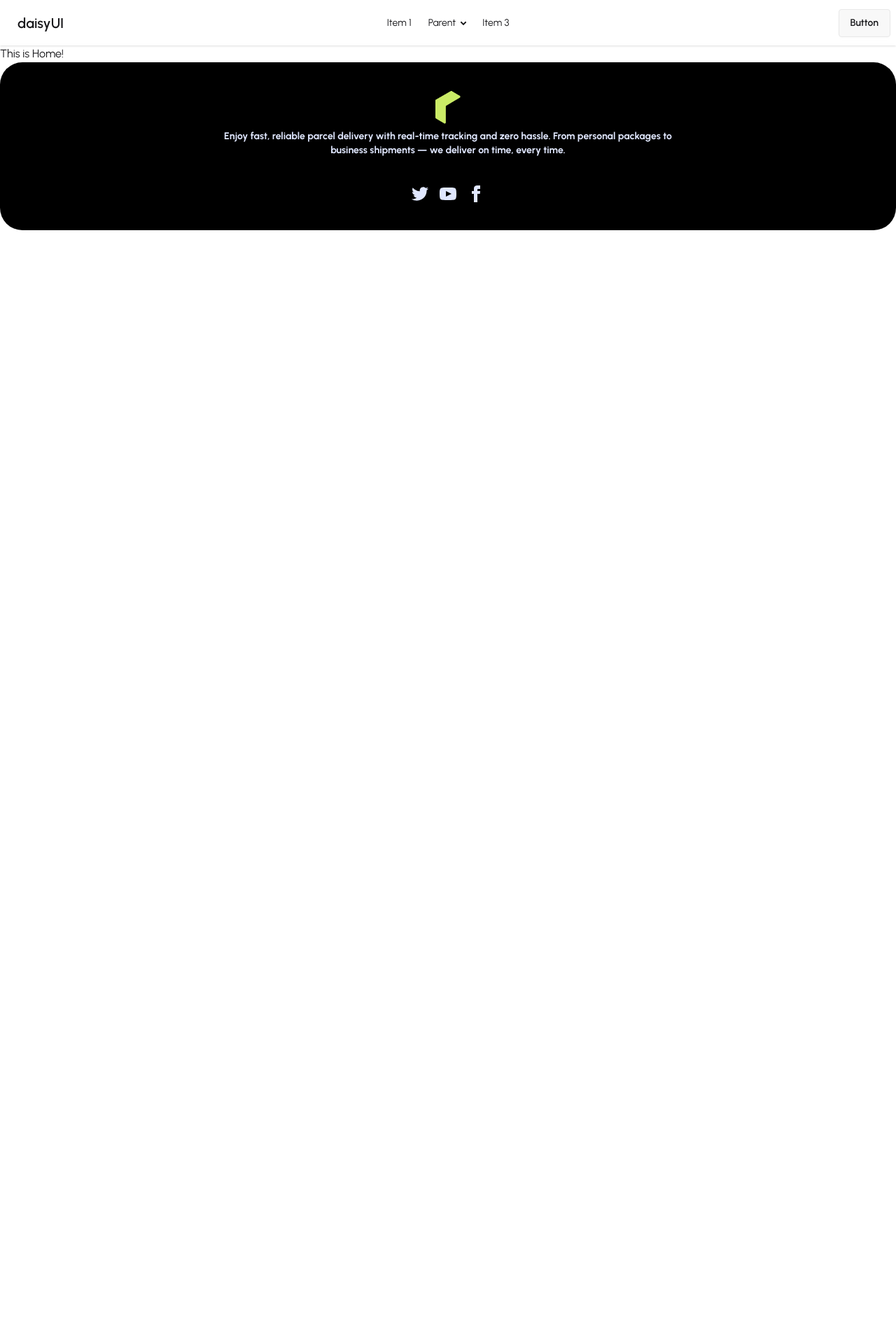
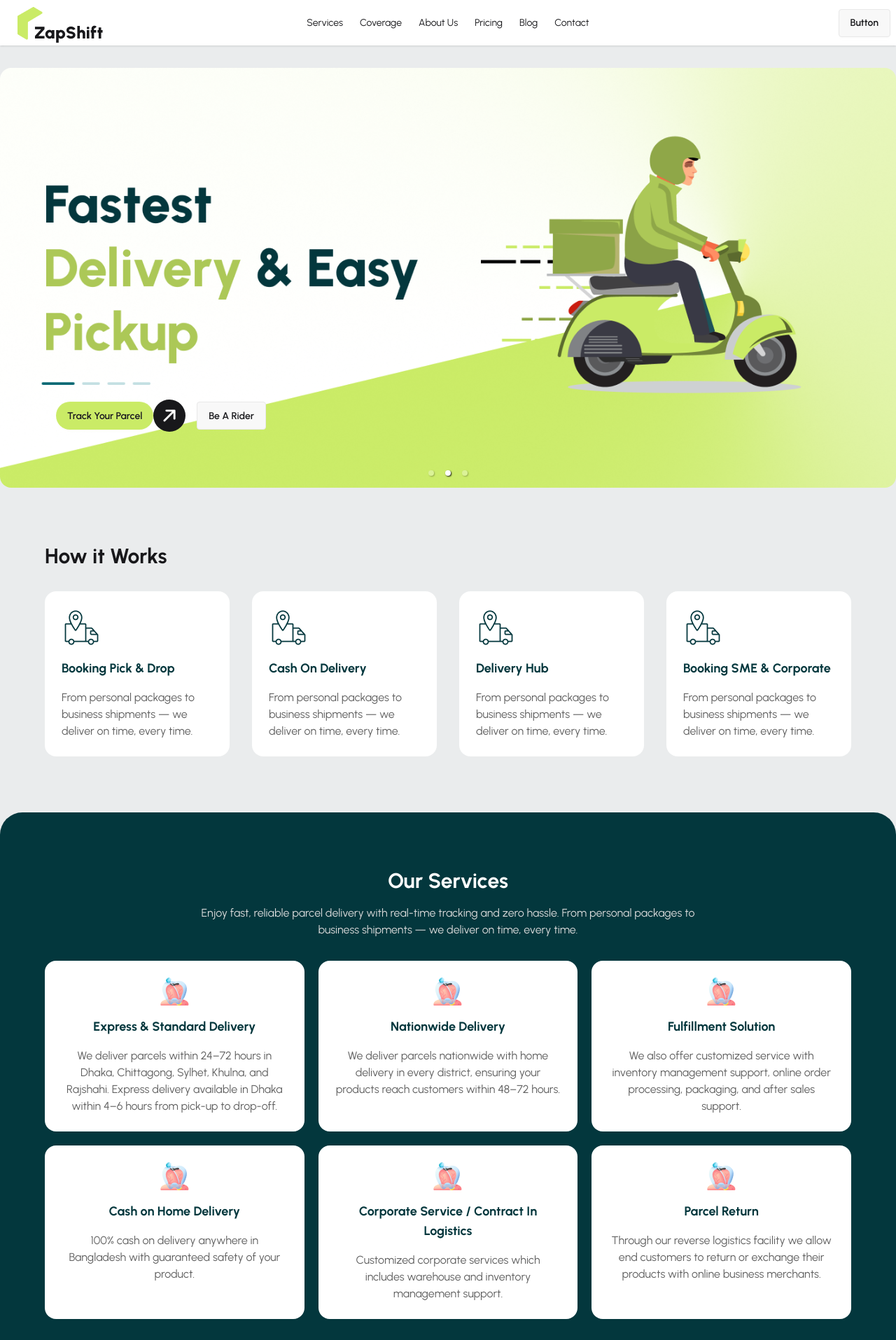
Before and after one commit to Ana-Ammar/zap-shift-client, a React (Vite) app: page / in a window 1280 px wide. Shown: the top 1915 px of the page at 70% size. Before the commit the page ends 800 px from the top, so only its background shows below. Built offline with nearby package versions, Linux system fonts and the light colour scheme.

Commit message:
banner, our services design implement

```diff
--- a/package.json
+++ b/package.json
@@ -14,6 +14,8 @@
     "daisyui": "^5.5.4",
     "react": "^19.2.0",
     "react-dom": "^19.2.0",
+    "react-icons": "^5.5.0",
+    "react-responsive-carousel": "^3.2.23",
     "react-router": "^7.9.6",
     "tailwindcss": "^4.1.17"
   },
--- a/src/Components/Logo/Logo.jsx
+++ b/src/Components/Logo/Logo.jsx
@@ -1,8 +1,9 @@
 import logo from "../../assets/logo.png";
 const Logo = () => {
   return (
-    <div>
+    <div className="flex items-end">
       <img src={logo}></img>
+      <h1 className="font-black text-2xl -ms-3 -mb-1.5">ZapShift</h1>
     </div>
   );
 };
--- a/src/Layouts/RootLayout.jsx
+++ b/src/Layouts/RootLayout.jsx
@@ -4,7 +4,7 @@ import Footer from "../Pages/Shared/Footer/Footer";
 
 const RootLayout = () => {
   return (
-    <div>
+    <div className="max-w-7xl mx-auto">
       <Navbar />
       <Outlet />
       <Footer />
--- /dev/null
+++ b/src/Pages/Home/Banner/Banner.jsx
@@ -0,0 +1,48 @@
+import { Carousel } from "react-responsive-carousel";
+import "react-responsive-carousel/lib/styles/carousel.min.css";
+import banner_img_1 from "../../../assets/banner/banner1.png";
+import banner_img_2 from "../../../assets/banner/banner2.png";
+import banner_img_3 from "../../../assets/banner/banner3.png";
+import { BsArrowUpRightCircleFill } from "react-icons/bs";
+
+const Banner = () => {
+  return (
+    <Carousel
+      autoPlay={true}
+      infiniteLoop={true}
+      showStatus={false}
+      showThumbs={false}
+     showArrows={false}
+    >
+      <div className="relative w-full md:h-[600px]">
+        <img src={banner_img_1} className="w-full h-full object-cover rounded-2xl"/>
+        <div className="absolute bottom-18 left-20 hidden md:flex items-center justify-center bg-white">
+            <button className="btn bg-primary rounded-full border-0">Track Your Parcel</button>
+            <button className="active:scale-95 transition-transform hover:cursor-pointer"><BsArrowUpRightCircleFill size={46}/> </button>
+            <button className="btn ml-4">Be A Rider</button>
+        </div>
+      </div>
+
+            <div className="relative w-full md:h-[600px]">
+        <img src={banner_img_2} className="w-full h-full object-cover rounded-2xl"/>
+        <div className="absolute bottom-20 left-20 hidden md:flex items-center justify-center">
+            <button className="btn bg-primary rounded-full border-0">Track Your Parcel</button>
+            <button className="active:scale-95 transition-transform hover:cursor-pointer"><BsArrowUpRightCircleFill size={46}/> </button>
+            <button className="btn ml-4 shadow-none">Be A Rider</button>
+        </div>
+      </div>
+
+            <div className="relative w-full md:h-[600px]">
+        <img src={banner_img_3} className="w-full h-full object-cover rounded-2xl"/>
+        <div className="absolute bottom-27 left-20 hidden md:flex items-center justify-center">
+            <button className="btn bg-primary rounded-full border-0 shadow-none">Track Your Parcel</button>
+            <button className="active:scale-95 transition-transform hover:cursor-pointer"><BsArrowUpRightCircleFill size={46}/> </button>
+            <button className="btn ml-4 shadow-none">Be A Rider</button>
+        </div>
+      </div>
+
+    </Carousel>
+  );
+};
+
+export default Banner;
--- a/src/Pages/Home/Home/Home.jsx
+++ b/src/Pages/Home/Home/Home.jsx
@@ -1,9 +1,14 @@
 import React from 'react';
+import Banner from '../Banner/Banner';
+import HowWorks from '../HowItWorks/HowWorks';
+import OurServices from '../OurServices/OurServices';
 
 const Home = () => {
     return (
-        <div>
-            This is Home!
+        <div className='my-8'>
+            <Banner />
+            <HowWorks />
+            <OurServices />
         </div>
     );
 };
--- /dev/null
+++ b/src/Pages/Home/HowItWorks/HowWorks.jsx
@@ -0,0 +1,29 @@
+import bookingImg from "../../../assets/bookingIcon.png";
+
+const HowWorks = () => {
+  const title = [
+    "Booking Pick & Drop",
+    "Cash On Delivery",
+    "Delivery Hub",
+    "Booking SME & Corporate",
+  ];
+  return (
+    <div className="my-20 md:px-16 px-6">
+      <h1 className="font-bold text-3xl mb-8">How it Works</h1>
+      <div className="grid grid-cols-1 md:grid-cols-4 gap-8">
+        {title.map((t, ind) => (
+          <div key={ind} className="space-y-4 p-6 bg-base-100 rounded-2xl">
+            <img src={bookingImg} />
+            <h1 className="font-bold text-secondary text-lg">{t}</h1>
+            <p className="text-base-300">
+              From personal packages to business shipments — we deliver on time,
+              every time.
+            </p>
+          </div>
+        ))}
+      </div>
+    </div>
+  );
+};
+
+export default HowWorks;
--- /dev/null
+++ b/src/Pages/Home/OurServices/OurServices.jsx
@@ -0,0 +1,54 @@
+import serviceImg from "../../../assets/service.png";
+
+const data = [
+  {
+    title: "Express  & Standard Delivery",
+    description:
+      "We deliver parcels within 24–72 hours in Dhaka, Chittagong, Sylhet, Khulna, and Rajshahi. Express delivery available in Dhaka within 4–6 hours from pick-up to drop-off.",
+  },
+  {
+    title: "Nationwide Delivery",
+    description:
+      "We deliver parcels nationwide with home delivery in every district, ensuring your products reach customers within 48–72 hours.",
+  },
+  {
+    title: "Fulfillment Solution",
+    description:
+      "We also offer customized service with inventory management support, online order processing, packaging, and after sales support.",
+  },
+  {
+    title: "Cash on Home Delivery",
+    description:
+      "100% cash on delivery anywhere in Bangladesh with guaranteed safety of your product.",
+  },
+  {
+    title: "Corporate Service / Contract In Logistics",
+    description:
+      "Customized corporate services which includes warehouse and inventory management support.",
+  },
+  {
+    title: "Parcel Return",
+    description:
+      "Through our reverse logistics facility we allow end customers to return or exchange their products with online business merchants.",
+  },
+];
+
+const OurServices = () => {
+  return (
+    <div className="bg-secondary my-20 md:p-16 p-6 rounded-4xl">
+        <h1 className="font-bold text-3xl my-4 text-base-100 text-center">Our Services</h1>
+        <p className="text-[#DADADA] mb-8 text-center">Enjoy fast, reliable parcel delivery with real-time tracking and zero hassle. From personal packages to <br /> business shipments — we deliver on time, every time.</p>
+      <div className="grid grid-cols-1 md:grid-cols-3 gap-5">
+        {data.map((d, ind) => (
+          <div key={ind} className="space-y-4 p-6 bg-base-100 rounded-2xl flex flex-col items-center text-center hover:bg-primary cursor-pointer">
+            <img src={serviceImg} />
+            <h1 className="font-bold text-secondary text-lg">{d.title}</h1>
+            <p className="text-base-300">{d.description}</p>
+          </div>
+        ))}
+      </div>
+    </div>
+  );
+};
+
+export default OurServices;
--- a/src/Pages/Shared/Footer/Footer.jsx
+++ b/src/Pages/Shared/Footer/Footer.jsx
@@ -2,7 +2,7 @@ import Logo from "../../../Components/Logo/Logo";
 
 const Footer = () => {
   return (
-    <footer className="footer footer-horizontal footer-center bg-black text-primary-content p-10 rounded-4xl">
+    <footer className="footer footer-horizontal footer-center bg-black text-base-100 p-10 rounded-4xl">
       <aside>
         <Logo />
         <p className="font-bold">
--- a/src/Pages/Shared/Navbar/Navbar.jsx
+++ b/src/Pages/Shared/Navbar/Navbar.jsx
@@ -1,4 +1,29 @@
+import { NavLink } from "react-router";
+import Logo from "../../../Components/Logo/Logo";
+
 const Navbar = () => {
+  const links = (
+    <>
+      <li>
+        <NavLink>Services</NavLink>
+      </li>
+      <li>
+        <NavLink>Coverage</NavLink>
+      </li>
+      <li>
+        <NavLink>About Us</NavLink>
+      </li>
+      <li>
+        <NavLink>Pricing</NavLink>
+      </li>
+      <li>
+        <NavLink>Blog</NavLink>
+      </li>
+      <li>
+        <NavLink>Contact</NavLink>
+      </li>
+    </>
+  );
   return (
     <div className="navbar bg-base-100 shadow-sm">
       <div className="navbar-start">
@@ -24,48 +49,16 @@ const Navbar = () => {
             tabIndex="-1"
             className="menu menu-sm dropdown-content bg-base-100 rounded-box z-1 mt-3 w-52 p-2 shadow"
           >
-            <li>
-              <a>Item 1</a>
-            </li>
-            <li>
-              <a>Parent</a>
-              <ul className="p-2">
-                <li>
-                  <a>Submenu 1</a>
-                </li>
-                <li>
-                  <a>Submenu 2</a>
-                </li>
-              </ul>
-            </li>
-            <li>
-              <a>Item 3</a>
-            </li>
+            {links}
           </ul>
         </div>
-        <a className="btn btn-ghost text-xl">daisyUI</a>
+        <a className="btn btn-ghost text-xl">
+          <Logo />
+        </a>
       </div>
       <div className="navbar-center hidden lg:flex">
         <ul className="menu menu-horizontal px-1">
-          <li>
-            <a>Item 1</a>
-          </li>
-          <li>
-            <details>
-              <summary>Parent</summary>
-              <ul className="p-2">
-                <li>
-                  <a>Submenu 1</a>
-                </li>
-                <li>
-                  <a>Submenu 2</a>
-                </li>
-              </ul>
-            </details>
-          </li>
-          <li>
-            <a>Item 3</a>
-          </li>
+            {links}
         </ul>
       </div>
       <div className="navbar-end">
--- a/src/index.css
+++ b/src/index.css
@@ -1,10 +1,22 @@
 @import url("https://fonts.googleapis.com/css2?family=Urbanist:ital,wght@0,100..900;1,100..900&display=swap");
 
 @import "tailwindcss";
-@plugin "daisyui";
+@plugin "daisyui" {
+  themes: light --default;
+}
+
+@plugin "daisyui/theme" {
+  name: "light";
+  default: true;
+  --color-primary: #caeb66;
+  --color-secondary: #03373d;
+  --color-base-300: #606060;
+}
 
 body {
   font-family: "Urbanist", sans-serif;
   font-optical-sizing: auto;
   font-style: normal;
+
+  background-color: #eaeced;
 }
```
Also changed, not shown: 1 other file (tests, documents, lock files or other folders).
